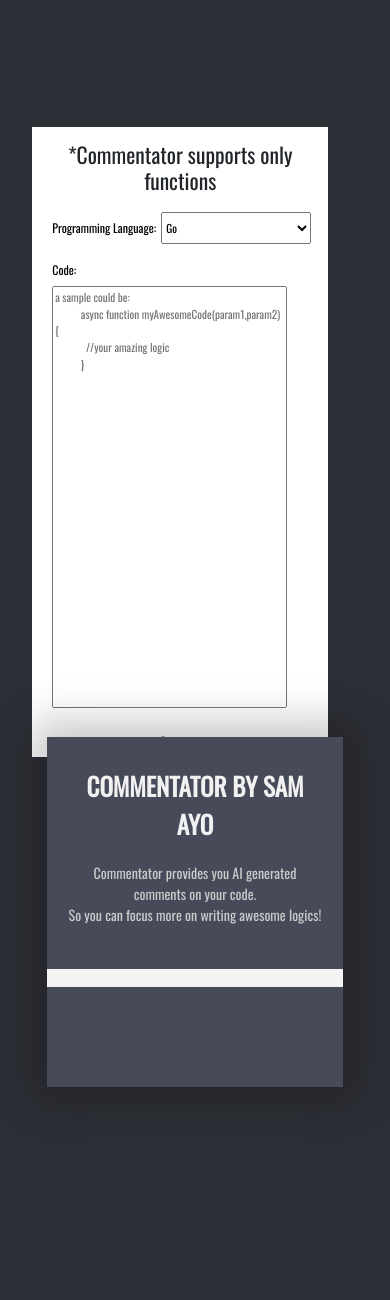
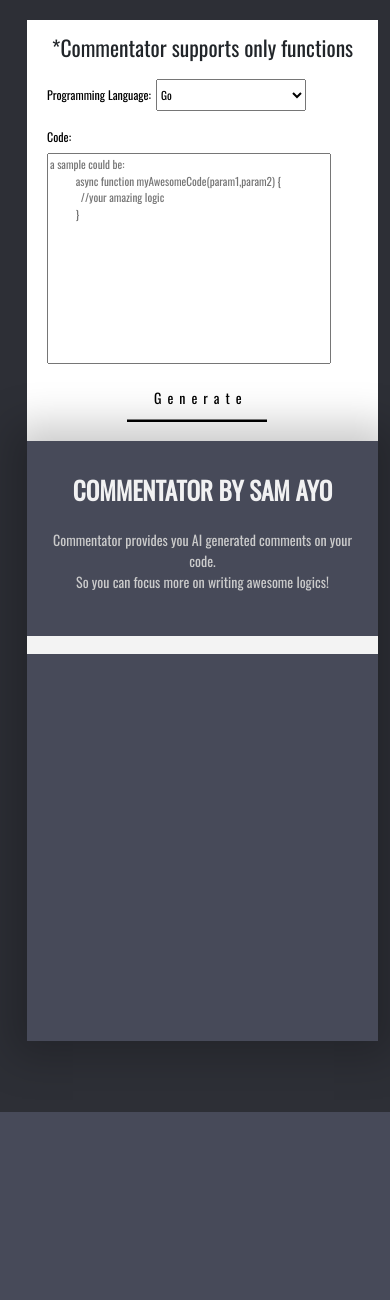
Before and after one commit to Stosan/commentator, a FastAPI app: page / in a window 390 px wide; the page is wider, and only the part inside the window is pictured. Shown: the top 1300 px of that part. After the commit the page ends 1112 px from the top of that part, so only its background shows below. Run offline with FastAPI, Linux system fonts and the light colour scheme.

Commit message:
Update styles.css

```diff
--- a/src/static/styles.css
+++ b/src/static/styles.css
@@ -17,6 +17,12 @@ html, body {
   min-height: 100vh;
   font-family: 'Oswald' sans-serif;
 }
+@media (max-width: 767px) {
+  html, body {
+align-items: stretch;
+justify-content: space-evenly;
+}
+}
 .container {
     display: flex;
     height: 90vh;
@@ -28,7 +34,7 @@ html, body {
     .container {
       flex-direction: column;
       height: 630px;
-      width: 320px;
+      width: 360px;
     }
   }
 
@@ -157,13 +163,15 @@ cursor: pointer;
   }
   @media (max-width: 767px) {
     .left {
-      height: 100%;
-      left: -5%;
-      width: calc(100% );
+      height: 70%;
+      width: 90vw;
 
     }
     .form{
       padding: 0px 0px 0px 5px;
+    }
+    textarea{
+      height: calc(50vh / 2);
     }
   }
   /*************right********/
@@ -179,8 +187,8 @@ cursor: pointer;
     .right {
       flex-shrink: 0;
       height: 100%;
-      width: 100%;
-      max-height: 350px;
+      width: 90vw;
+      max-height: 600px;
     }
   }
   .title {
```
